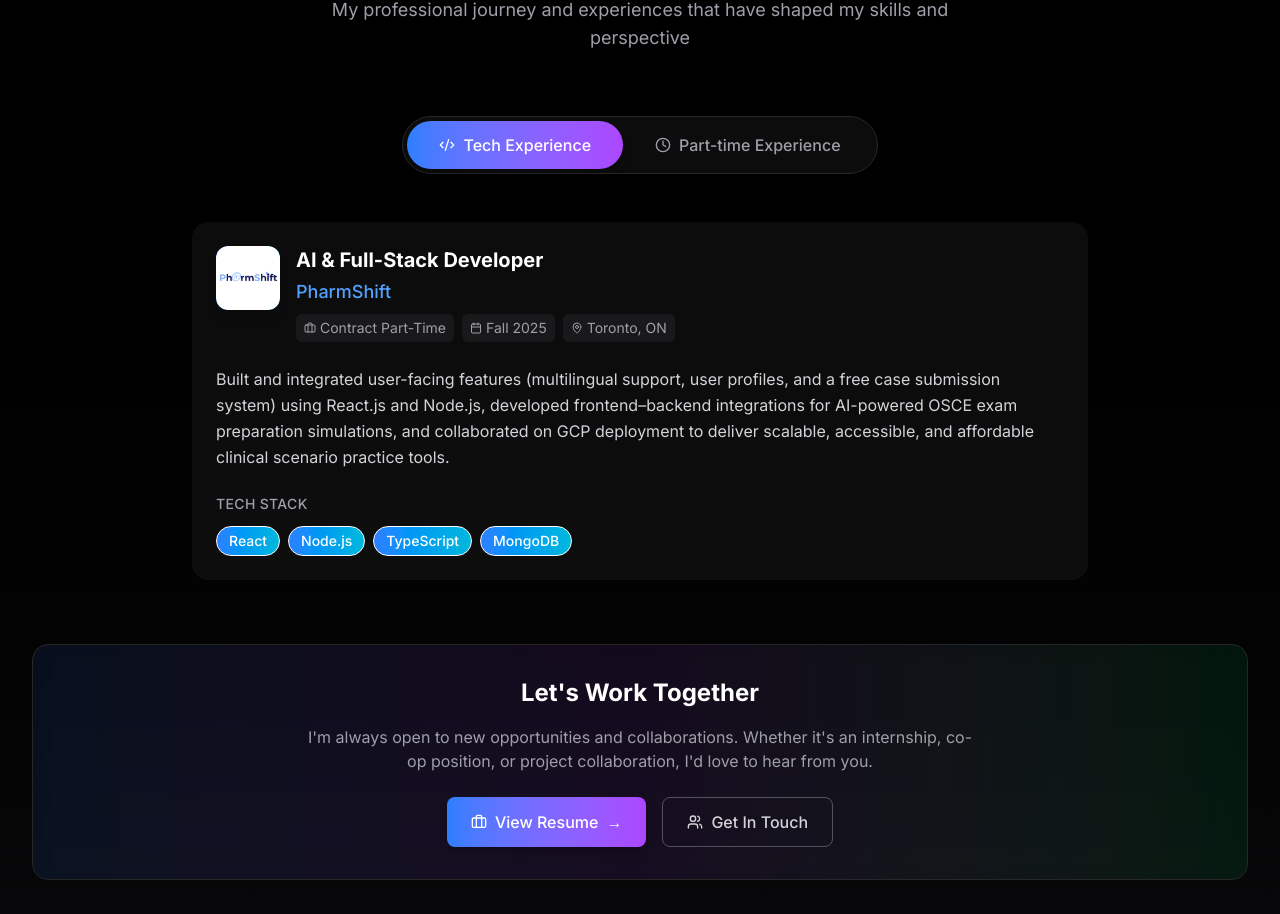
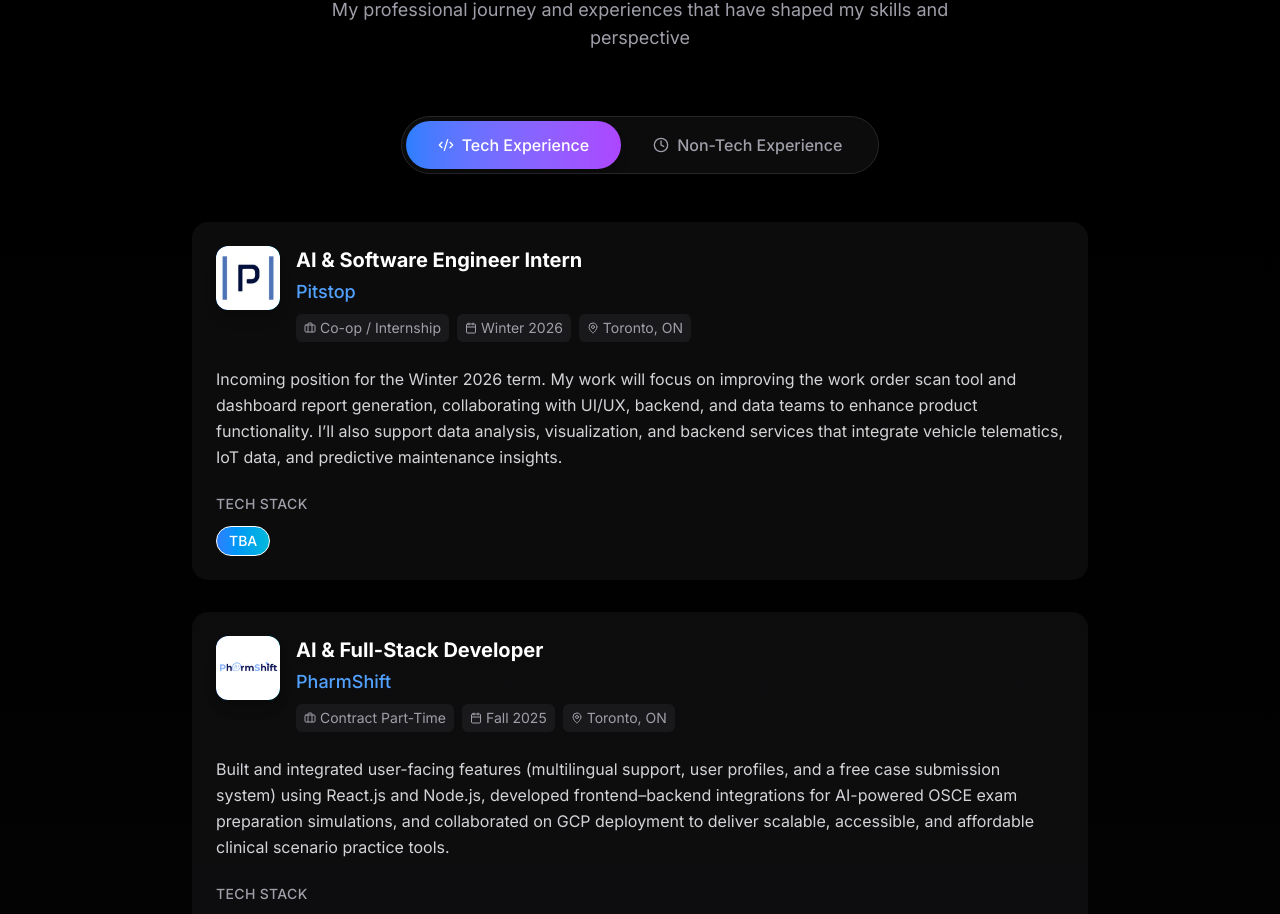
Before and after one commit to 910jmiguel/miguel-advincula, a Next.js app: page / in a window 1280 px wide. Shown: the part 4509-5423 px from the top of the page. Built offline with nearby package versions, Linux system fonts and the light colour scheme.

Commit message:
added pitstop

```diff
--- a/app/components/Work.tsx
+++ b/app/components/Work.tsx
@@ -31,6 +31,19 @@ const Work = () => {
   // Tech/Professional Experience
   const techExperience = [
     {
+      id: 2,
+      company: "Pitstop",
+      position: "AI & Software Engineer Intern",
+      type: "Co-op / Internship",
+      duration: "Winter 2026",
+      location: "Toronto, ON",
+      description:
+        "Incoming position for the Winter 2026 term. My work will focus on improving the work order scan tool and dashboard report generation, collaborating with UI/UX, backend, and data teams to enhance product functionality. I’ll also support data analysis, visualization, and backend services that integrate vehicle telematics, IoT data, and predictive maintenance insights.",
+      logo: "/pitstopconnect_logo.jpg",
+      techStack: ["TBA"],
+      color: "from-blue-500 to-cyan-500",
+    },
+    {
       id: 1,
       company: "PharmShift",
       position: "AI & Full-Stack Developer",
@@ -43,6 +56,7 @@ const Work = () => {
       techStack: ["React", "Node.js", "TypeScript", "MongoDB"],
       color: "from-blue-500 to-cyan-500",
     },
+
   ];
 
   // Part-time Experience
@@ -255,7 +269,7 @@ const Work = () => {
             >
               <span className="flex items-center gap-2">
                 <Clock className="w-4 h-4" />
-                Part-time Experience
+                Non-Tech Experience
               </span>
             </button>
           </div>
```
Also changed, not shown: public/pitstopconnect_logo.jpg (added).
